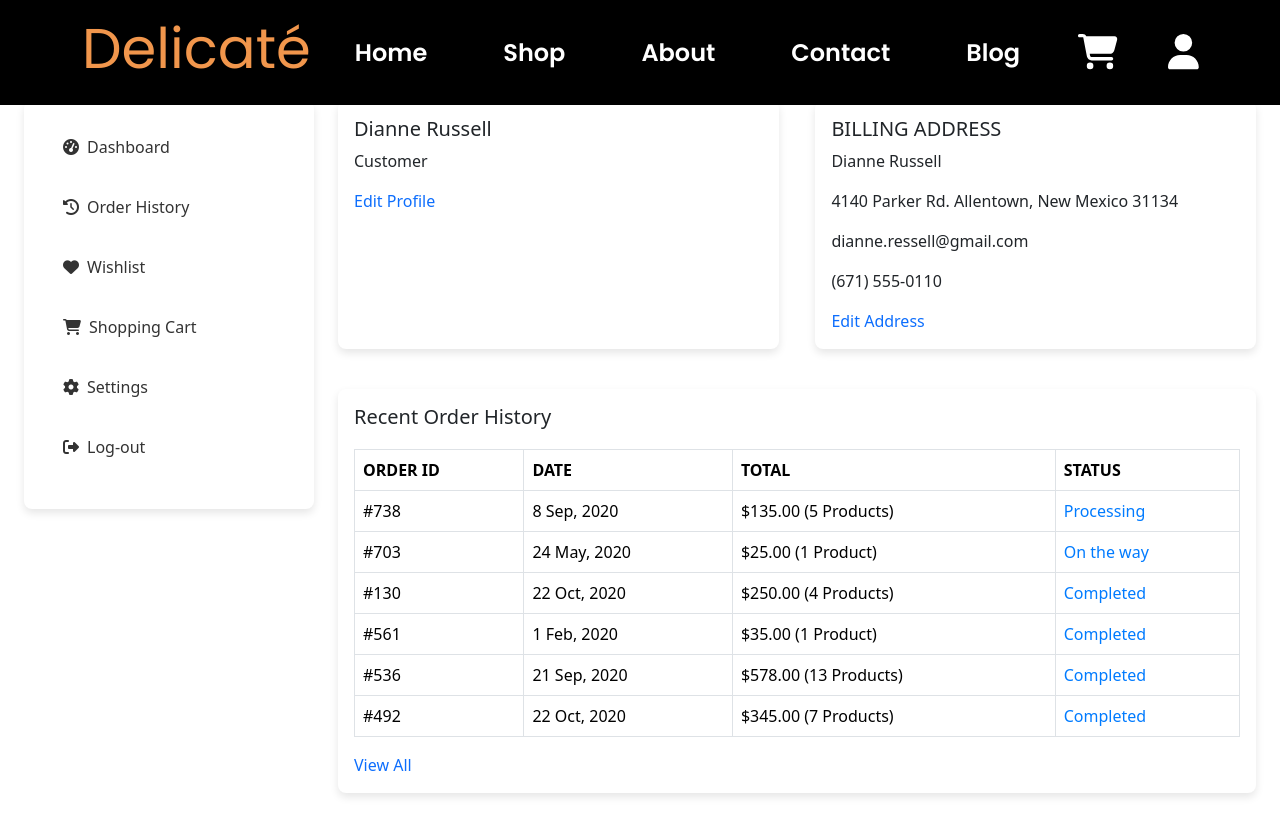
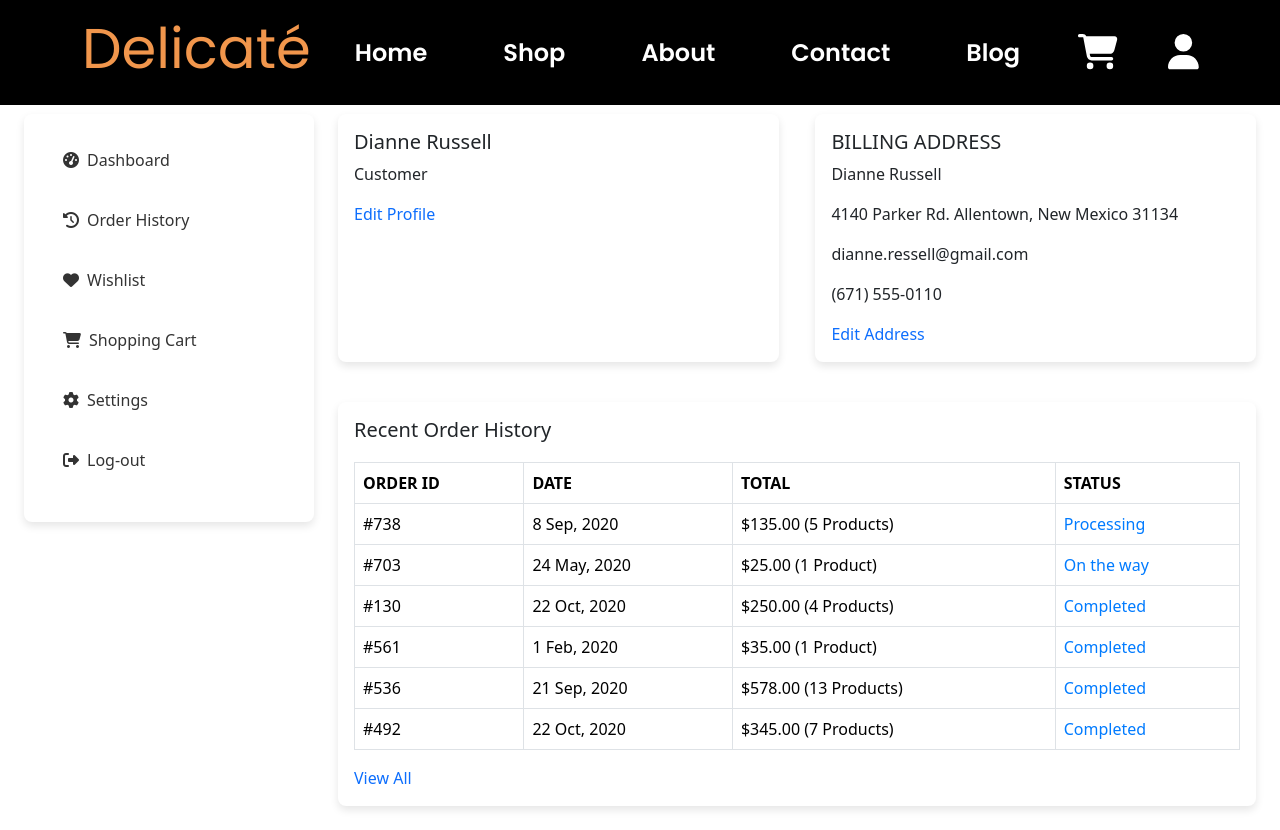
Before and after one commit to Jonasavage01/eCommerce-Delicate, a React (Vite) app in the folder Frontend/: page /UserPage in a window 1280 px wide. Built offline with nearby package versions, Linux system fonts and the light colour scheme; the HTML template or start-up script is replaced by a standard one; a web font is replaced by a local one.

Commit message:
Update User.css

```diff
--- a/Frontend/src/assets/css/User.css
+++ b/Frontend/src/assets/css/User.css
@@ -2,7 +2,7 @@
 @import '@fortawesome/fontawesome-free/css/all.min.css';
 
 .user-page-container {
-  margin-top: 6%;
+  margin-top: 7%;
 }
 
 .user-navigation {
```
